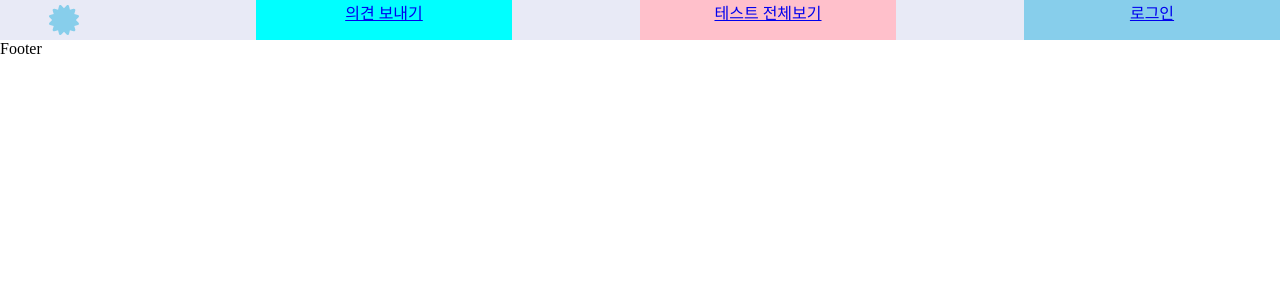
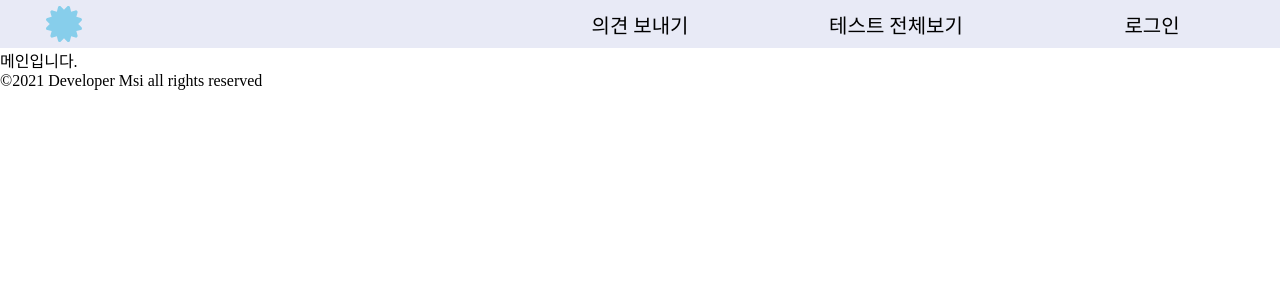
Before and after one commit to developerpark2348/tka, a React (Create React App) app: page /Alltest in a window 1280 px wide. Shown: the top 300 px of the page. Built offline with nearby package versions, Linux system fonts and the light colour scheme.

Commit message:
Header 기본 디자인 및 Header Router설정
Header vh = 6vh

```diff
--- a/src/components/Footer.js
+++ b/src/components/Footer.js
@@ -1,8 +1,11 @@
 import React from 'react';
+import { Card } from 'react-bootstrap';
 
 function Footer() {
     return (
-        <div>Footer</div>
+        <Card.Footer className="text-muted">
+            ©2021 Developer Msi all rights reserved
+        </Card.Footer>
     );
 }
 
--- a/src/components/Header.js
+++ b/src/components/Header.js
@@ -13,14 +13,14 @@ function Header() {
                     icon={faCertificate}
                     />
                 </Navbar.Brand>
-                <Nav.Link id="Header_Navbar_Mail" href="#pricing">
-                    의견 보내기
+                <Nav.Link id="Header_Navbar_Mail" href="#Mail">
+                    <div className="Header_Navbar_text">의견 보내기</div>
                 </Nav.Link>
-                <Nav.Link id="Header_Navbar_Alltest" href="#features">
-                    테스트 전체보기
+                <Nav.Link id="Header_Navbar_Alltest" href="#Alltest">
+                    <div className="Header_Navbar_text">테스트 전체보기</div>
                 </Nav.Link>
                 <Nav.Link id="Header_Navbar_Login" href="#Login">
-                    로그인
+                    <div className="Header_Navbar_text">로그인</div>
                 </Nav.Link>
             </Navbar>
         </div>
--- a/src/components/Router.js
+++ b/src/components/Router.js
@@ -1,6 +1,8 @@
 import React from 'react';
 import Main from '../routes/Main';
 import Mail from '../routes/Mail';
+import Login from '../routes/Login';
+import Alltest from '../routes/Alltest';
 import Footer from './Footer';
 import Header from './Header';
 import {HashRouter as Router, Route} from 'react-router-dom';
@@ -16,7 +18,13 @@ function AppRouter(){
                 <Route exact path="/Mail">
                     <Mail/>
                 </Route>
-            <Footer/>
+                <Route exact path="/Login">
+                    <Login/>
+                </Route>
+                <Route exact path="/Alltest">
+                    <Alltest/>
+                </Route>
+            <Footer />
         </Router>
     )
 }
--- a/src/components/Style.css
+++ b/src/components/Style.css
@@ -2,16 +2,17 @@
 
 * {
     margin: 0;
+    word-break:break-all;
 }
 
-/* Header components */
+/* Header components style*/
 
 #Header_Navbar {
     display: flex;
     background-color: #e8eaf6;
     width: 100%;
-    height: 5vh;
-    justify-content: space-between;
+    height: 6vh;
+    font-size: 2.5vh;
 }
 
 #Header_Navbar_Main {
@@ -20,7 +21,6 @@
     width: 10%;
     height: 100%;
     color: skyblue;
-    justify-items: flex-end;
 }
 
 #Header_Navbar_Main_Icon {
@@ -32,28 +32,63 @@
 
 #Header_Navbar_Mail {
     display: flex;
-    background-color: aqua;
     width: 20%;
     height: 100%;
+    margin-left: auto;
     justify-content: center;
-    align-content: center;
-    align-self: center;
+    align-items: center;
+    text-decoration: none;
+    color: black;
 }
 
 #Header_Navbar_Alltest {
     display: flex;
-    background-color: pink;
+    justify-self: flex-end;
     width: 20%;
     height: 100%;
     justify-content: center;
-    align-content: center;
+    align-items: center;
+    text-decoration: none;
+    color: black;
 }
 
 #Header_Navbar_Login {
     display: flex;
-    background-color: skyblue;
+    justify-self: flex-end;
     width: 20%;
     height: 100%;
     justify-content: center;
-    align-content: center;
+    align-items: center;
+    text-decoration: none;
+    color: black;
 }
+
+.Header_Navbar_text {
+
+}
+
+/* Header Mobile screen style*/
+
+@Media screen and (max-width: 768px) {
+    #Header_Navbar {
+        display: flex;
+        height: 6vh;
+        font-size: 1.9vh;
+        width: 100%;
+    }
+
+    #Header_Navbar_Mail {
+        width: 25%;
+    }
+
+    #Header_Navbar_Alltest {
+        width: 25%;
+        margin-left: auto;
+    }
+
+    #Header_Navbar_Login {
+        width: 25%;
+        margin-lefT: auto;
+    }
+
+}
--- a/src/routes/Alltest.js
+++ b/src/routes/Alltest.js
@@ -2,7 +2,7 @@ import React from 'react';
 
 function Alltest() {
     return (
-        <div>안녕하세요</div>
+        <div>전체 테스트입니다.</div>
     );
 }
 
--- a/src/routes/Login.js
+++ b/src/routes/Login.js
@@ -2,16 +2,8 @@ import React from 'react';
 
 function Login() {
 
-    {
-        user: JaeminSex,
-        userId: SangheunSex,
-        userPassword: 12345678
-    }
-
-    카카오 배열 = 데이터베이스 배열 = 로그인기능
-
     return (
-        <div>안녕하세요</div>
+        <div>로그인입니다.</div>
     );
 }
 
--- a/src/routes/Mail.js
+++ b/src/routes/Mail.js
@@ -2,7 +2,7 @@ import React from 'react';
 
 function Mail() {
     return (
-        <div>안녕하세요</div>
+        <div>메일 입니다.</div>
     );
 }
 
--- a/src/routes/Main.js
+++ b/src/routes/Main.js
@@ -3,7 +3,7 @@ import React from 'react';
 function Main() {
     return (
         <>
-
+            <div>메인입니다.</div>
         </>
     );
 }
```
Lines whose indentation alone changed are shown as unchanged.
